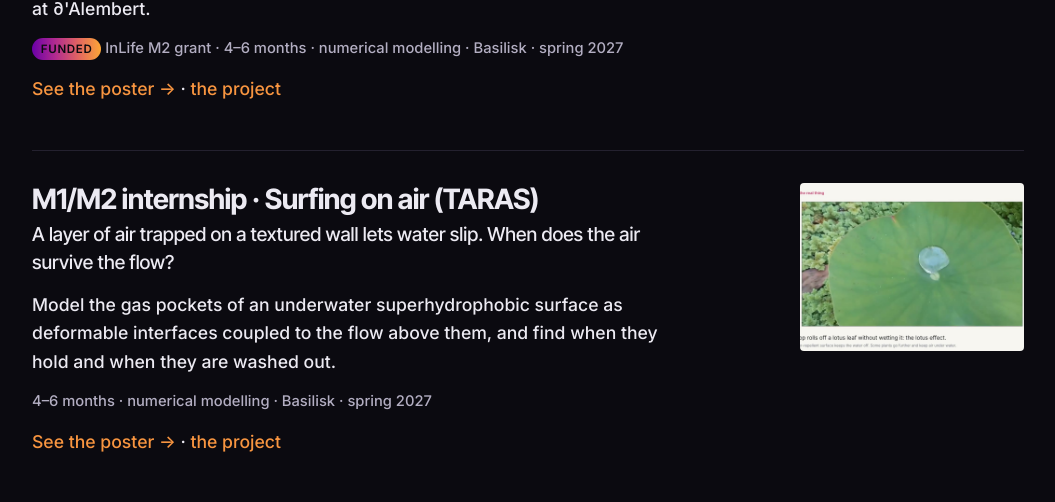
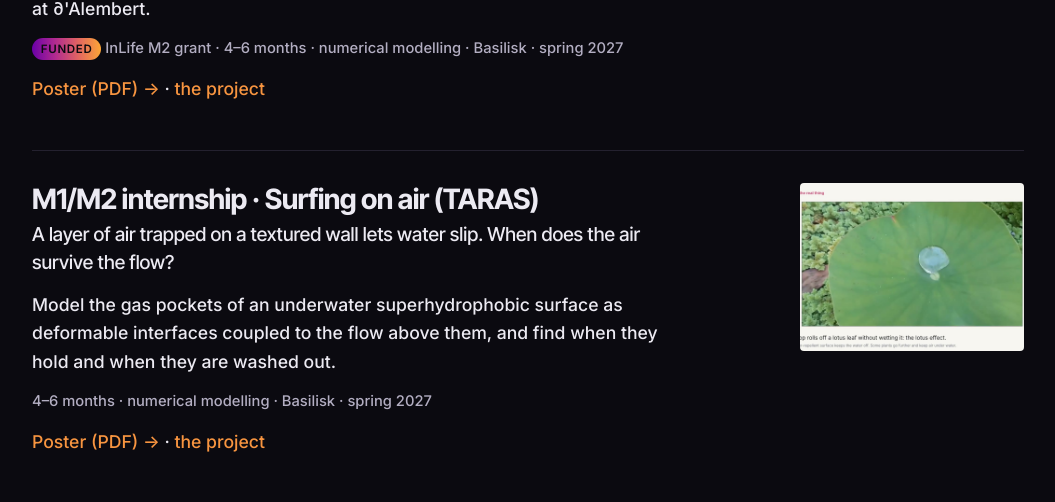
Before and after one commit to fpicella/fpicella.github.io, a plain HTML site: page positions.html in a window 1280 px wide. Shown: the part 608-1110 px from the top of the page, without its empty margins (112-1167 px from the left). Drawn offline with Linux system fonts and the light colour scheme.

Commit message:
Internship posters as PDFs hosted on the site
Co-Authored-By: Claude Opus 5.5 <noreply@anthropic.com>
Claude-Session: https://claude.ai/code/session_01S19jZWP5PWQW9RxbjNpNJ1

```diff
--- a/positions.html
+++ b/positions.html
@@ -32,7 +32,7 @@
 <p class="q">What happens to a swimming suspension when the algae make their own water anoxic?</p>
 <p>Bioconvection plumes of <i>Chlamydomonas</i> stir the water that feeds them. Couple the cells' oxygen consumption to the flow in a continuum model, simulate it in Basilisk, and compare with the bioconvection experiments run at ∂'Alembert.</p>
 <p class="meta"><span class="badge">funded</span> InLife M2 grant · 4–6 months · numerical modelling · Basilisk · spring 2027</p>
-<p><a href="https://claude.ai/artifact/U2Kz77cH1VdTKDFwJqchkP">See the poster →</a> · <a href="research.html#bioconvection">the project</a></p>
+<p><a href="assets/stages/poster-out-of-breath.pdf">Poster (PDF) →</a> · <a href="research.html#bioconvection">the project</a></p>
 </div>
 <img alt="A Chlamydomonas cell and the plume a crowd of them builds" loading="lazy" src="assets/img/chlamy-composite.jpg"/>
 </article>
@@ -42,7 +42,7 @@
 <p class="q">A layer of air trapped on a textured wall lets water slip. When does the air survive the flow?</p>
 <p>Model the gas pockets of an underwater superhydrophobic surface as deformable interfaces coupled to the flow above them, and find when they hold and when they are washed out.</p>
 <p class="meta">4–6 months · numerical modelling · Basilisk · spring 2027</p>
-<p><a href="https://claude.ai/artifact/U2Kz77cH1VdTKDFwJqchkP">See the poster →</a> · <a href="research.html#ushs">the project</a></p>
+<p><a href="assets/stages/poster-taras.pdf">Poster (PDF) →</a> · <a href="research.html#ushs">the project</a></p>
 </div>
 <img alt="A water drop on a lotus leaf" loading="lazy" src="assets/img/taras-1-poster.jpg"/>
 </article>
```
Also changed, not shown: 2 other files.
